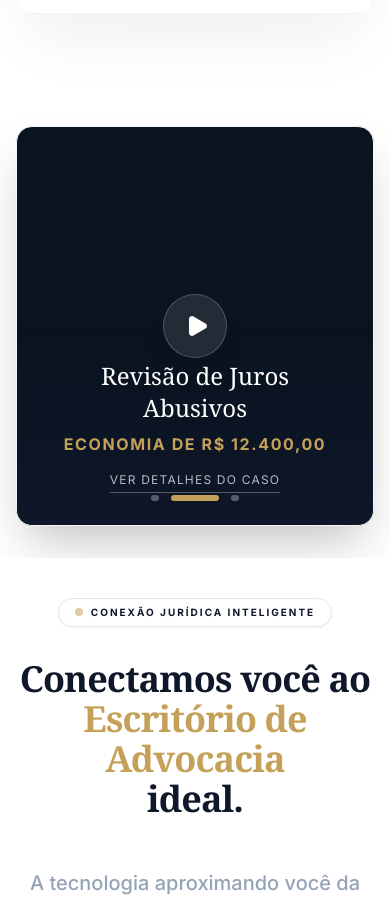
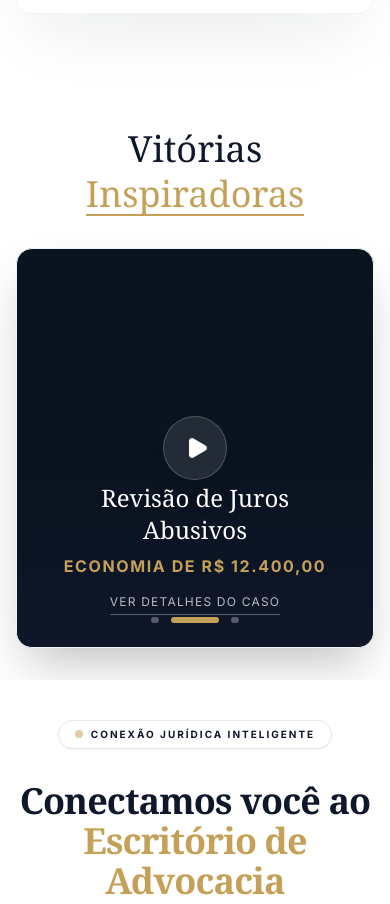
Before and after one commit to Aprendendo1234/queroprocessar, a React (Vite) app: page / in a window 390 px wide. Shown: the part 845-1749 px from the top of the page. Built offline with nearby package versions, Linux system fonts and the light colour scheme; no server answers; the database is empty.

Commit message:
Add mobile-exclusive title for Vitorias Inspiradoras

```diff
--- a/components/LandingPage.tsx
+++ b/components/LandingPage.tsx
@@ -126,6 +126,18 @@ const LandingPage: React.FC<LandingPageProps> = ({ onStart, onBrowseCases, onVie
 
             {/* Right: Carousel (Old Vitórias Section) */}
             <div className="lg:col-span-7 flex flex-col justify-center py-6">
+
+              {/* Mobile Only Title */}
+              <div className="block lg:hidden text-center mb-8">
+                <h2 className="text-4xl sm:text-5xl font-serif text-[#0F172A] leading-tight">
+                  Vitórias <br />
+                  <span className="text-[#C5A059] relative inline-block">
+                    Inspiradoras
+                    <span className="absolute bottom-0 left-0 w-full h-[2px] bg-[#C5A059]"></span>
+                  </span>
+                </h2>
+              </div>
+
               <div className="relative w-full h-full min-h-[400px] lg:min-h-[500px] rounded-2xl overflow-hidden shadow-2xl bg-[#0F172A] group border border-slate-100">
                 {/* Carousel Content */}
                 {SUCCESS_STORIES.map((video, index) => (
```
